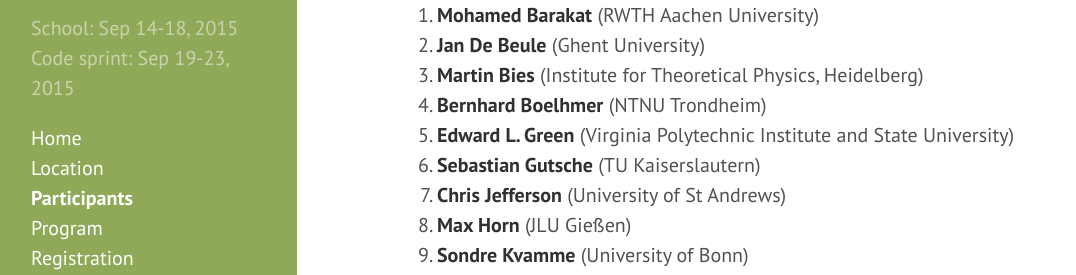
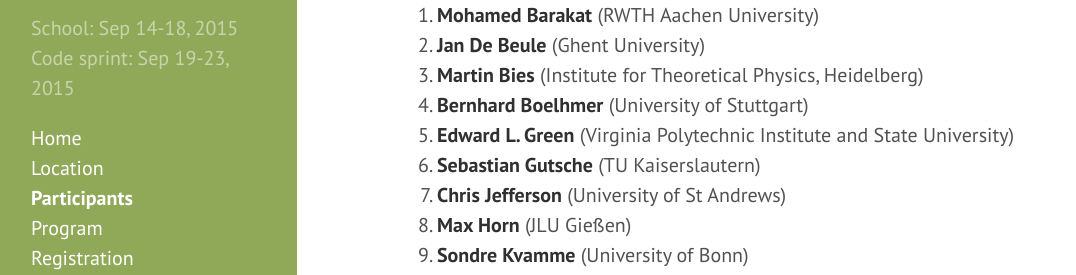
Before and after one commit to gapdays/gapdays2015-fall, a Jekyll site: the page built from participants.md, in a window 1280 px wide. Shown: the part 140-415 px from the top of the page, without its empty margins (3-1079 px from the left). Built offline with Jekyll 4.4.1, drawn with Linux system fonts in a browser that asks for light colours; Markdown is read by kramdown in place of the engine named in the settings.

Commit message:
Changed affiliation of Boehlmer.

```diff
--- a/_data/participants.yml
+++ b/_data/participants.yml
@@ -8,7 +8,7 @@
   affiliation: Institute for Theoretical Physics, Heidelberg
 
 - name: Bernhard Boelhmer
-  affiliation: NTNU Trondheim
+  affiliation: University of Stuttgart
 
 - name: Edward L. Green
   affiliation: Virginia Polytechnic Institute and State University
```
